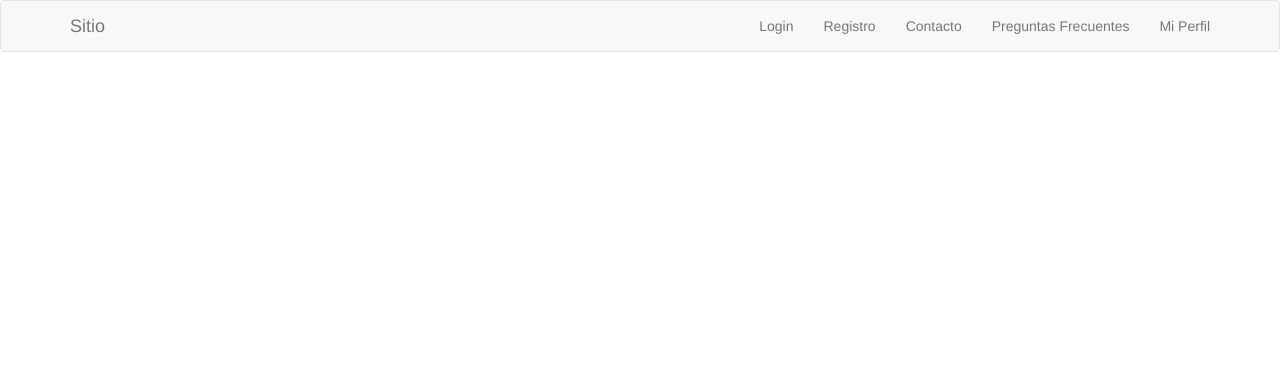
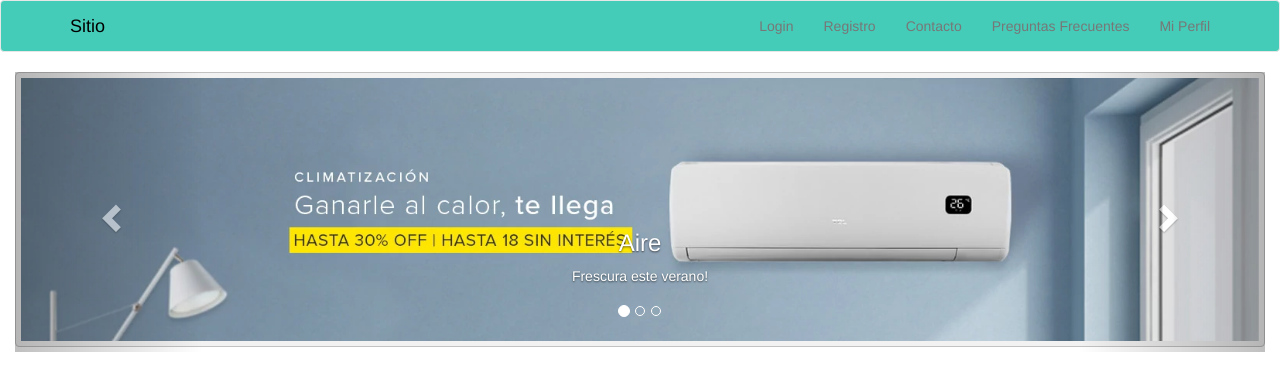
Before and after one commit to MaKDust/sitio, a PHP site: page / in a window 1280 px wide. Shown: the top 391 px of the page. Run offline with PHP 8.4, Linux system fonts and the light colour scheme.

Commit message:
subo carrusel

```diff
--- a/contacto.php
+++ b/contacto.php
@@ -6,6 +6,8 @@
 		<meta charset="UTF-8">
 		<title>Document</title>
 		<link rel="stylesheet" href="https://maxcdn.bootstrapcdn.com/bootstrap/3.3.7/css/bootstrap.min.css" integrity="sha384-BVYiiSIFeK1dGmJRAkycuHAHRg32OmUcww7on3RYdg4Va+PmSTsz/K68vbdEjh4u" crossorigin="anonymous">
+		<!--CSS-->
+    	<link rel="stylesheet" href="css/styles.css">
 	</head>
 	<body>
 		<div>
--- a/css/styles.css
+++ b/css/styles.css
@@ -1,3 +1,12 @@
+.navbar-default {
+background-color:#45ccb8;
+border-color: #e7e7e7;
+}
+
+.navbar-default .navbar-brand {
+ color:black;
+}
+
 .item {
 	border: 1px solid #c2c2c2;
 	border-radius: 4px;
--- a/index.php
+++ b/index.php
@@ -8,6 +8,13 @@
 		<meta charset="UTF-8">
 		<title>Document</title>
 		<link rel="stylesheet" href="https://maxcdn.bootstrapcdn.com/bootstrap/3.3.7/css/bootstrap.min.css" integrity="sha384-BVYiiSIFeK1dGmJRAkycuHAHRg32OmUcww7on3RYdg4Va+PmSTsz/K68vbdEjh4u" crossorigin="anonymous">
+
+		<script src="https://ajax.googleapis.com/ajax/libs/jquery/3.4.1/jquery.min.js"></script>
+  		<script src="https://maxcdn.bootstrapcdn.com/bootstrap/3.4.0/js/bootstrap.min.js"></script>
+
+
+		<!--CSS-->
+    	<link rel="stylesheet" href="css/styles.css">
 	</head>
 	<body>
 
@@ -36,15 +43,61 @@
 				</nav>
 			</header>
 
-			<section class="container-fluid">
+			<!-- Carrusel -->
+			<div class="container-fluid">
+			 <div id="myCarousel" class="carousel slide" data-ride="carousel">
+			  <!-- Indicators -->
+			   <ol class="carousel-indicators">
+				<li data-target="#myCarousel" data-slide-to="0" class="active"></li>
+				<li data-target="#myCarousel" data-slide-to="1"></li>
+				<li data-target="#myCarousel" data-slide-to="2"></li>
+			   </ol>
 
-			</section>
+				<!-- Wrapper for slides -->
+			   <div class="carousel-inner">
+
+				<div class="item active">
+				 <img src="img/banner1.jpg" alt="Los Angeles">
+				 <div class="carousel-caption">
+				  <h3>Aire</h3>
+				  <p>Frescura este verano!</p>
+				 </div>
+				</div>
+
+				<div class="item">
+				 <img src="img/banner2.jpg" alt="Chicago">
+				 <div class="carousel-caption">
+				  <h3>Cuotas</h3>
+				  <p>Pagalo como puedas!</p>
+				 </div>
+				</div>
+
+				<div class="item">
+				 <img src="img/banner3.jpg" alt="New York">
+				 <div class="carousel-caption">
+				  <h3>Vacaciones!</h3>
+				  <p>Escapate y disfruta!</p>
+				 </div>
+				</div>
+
+			   </div>
+
+			   <!-- Left and right controls -->
+				<a class="left carousel-control" href="#myCarousel" data-slide="prev">
+				 <span class="glyphicon glyphicon-chevron-left"></span>
+				 <span class="sr-only">Previous</span>
+				</a>
+
+				<a class="right carousel-control" href="#myCarousel" data-slide="next">
+				 <span class="glyphicon glyphicon-chevron-right"></span>
+				 <span class="sr-only">Next</span>
+				</a>
+			 </div>
+			</div>
+
 		</div>
 
-		<script
-			  src="https://code.jquery.com/jquery-3.4.1.slim.min.js"
-			  integrity="sha256-pasqAKBDmFT4eHoN2ndd6lN370kFiGUFyTiUHWhU7k8="
-			  crossorigin="anonymous"></script>
-		<script src="https://maxcdn.bootstrapcdn.com/bootstrap/3.3.7/js/bootstrap.min.js" integrity="sha384-Tc5IQib027qvyjSMfHjOMaLkfuWVxZxUPnCJA7l2mCWNIpG9mGCD8wGNIcPD7Txa" crossorigin="anonymous"></script>
+<script src="https://code.jquery.com/jquery-3.4.1.slim.min.js" integrity="sha256-pasqAKBDmFT4eHoN2ndd6lN370kFiGUFyTiUHWhU7k8=" crossorigin="anonymous"></script>
+<script src="https://maxcdn.bootstrapcdn.com/bootstrap/3.3.7/js/bootstrap.min.js" integrity="sha384-Tc5IQib027qvyjSMfHjOMaLkfuWVxZxUPnCJA7l2mCWNIpG9mGCD8wGNIcPD7Txa" crossorigin="anonymous"></script>
 	</body>
 </html>
--- a/registro.php
+++ b/registro.php
@@ -6,6 +6,8 @@
 		<meta charset="UTF-8">
 		<title>Document</title>
 		<link rel="stylesheet" href="https://maxcdn.bootstrapcdn.com/bootstrap/3.3.7/css/bootstrap.min.css" integrity="sha384-BVYiiSIFeK1dGmJRAkycuHAHRg32OmUcww7on3RYdg4Va+PmSTsz/K68vbdEjh4u" crossorigin="anonymous">
+		<!--CSS-->
+    	<link rel="stylesheet" href="css/styles.css">
 	</head>
 	<body>
 
```
Also changed, not shown: login.php (+15 -0 lines), perfil.php (+6 -1 lines), img/banner1.jpg (added), img/banner2.jpg (added), img/banner3.jpg (added).
